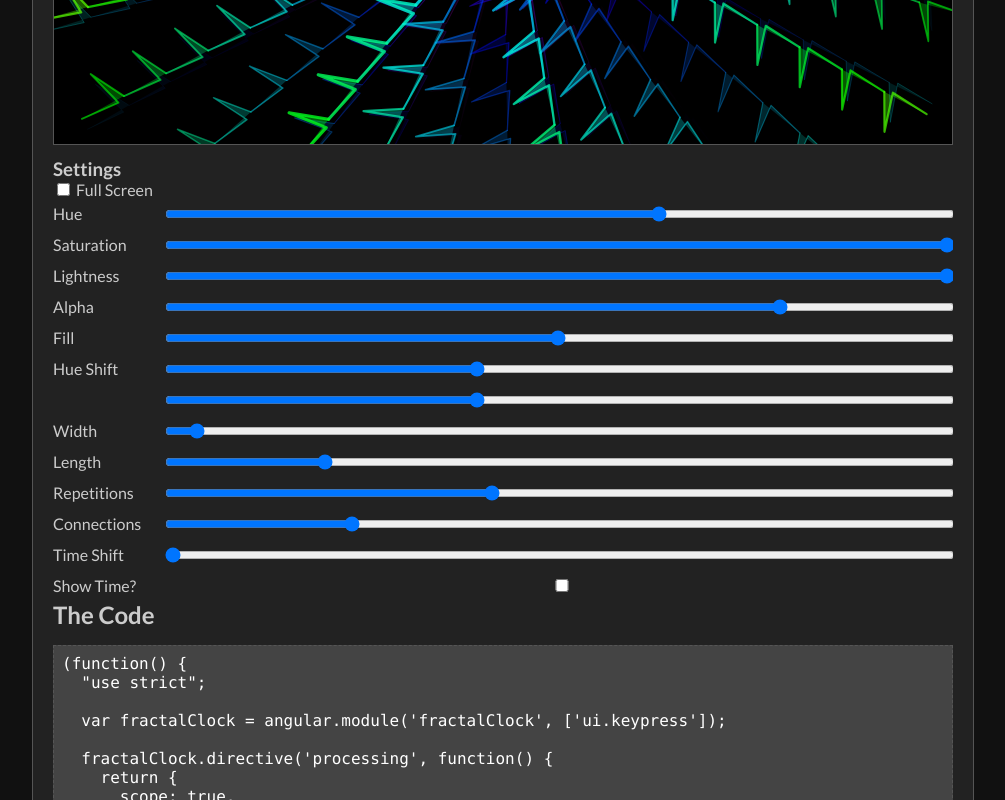
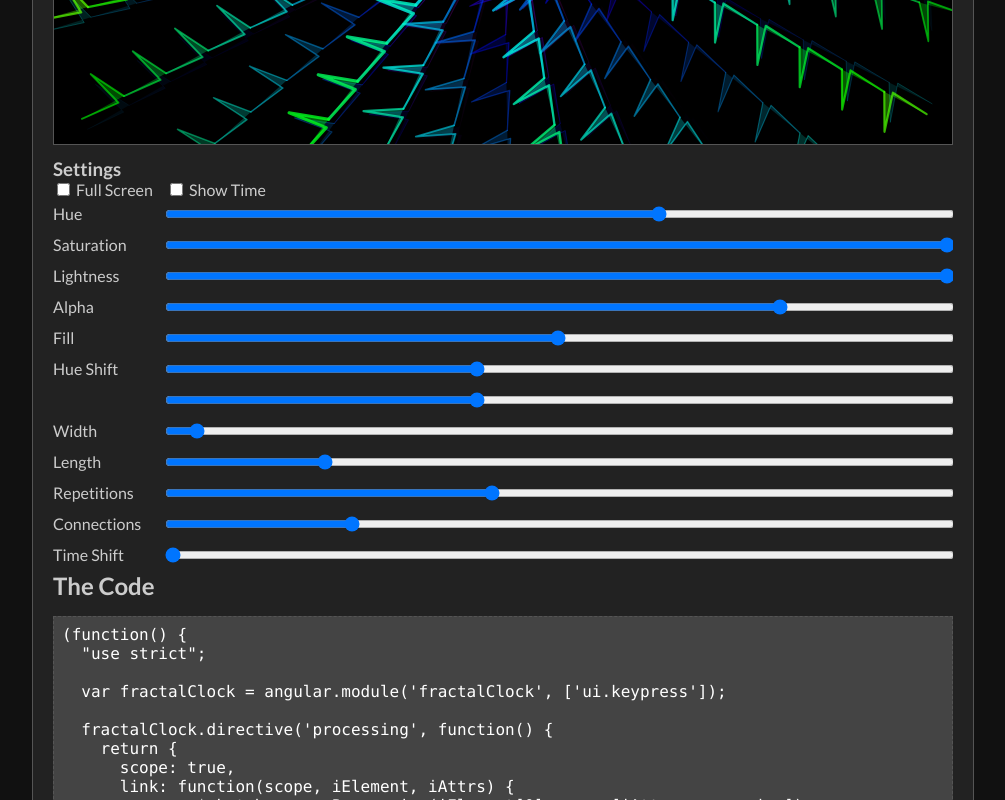
Before and after one commit to djvirgen/ng-fractal-clock, a website: page index.html in a window 1280 px wide. Shown: the part 444-1244 px from the top of the page, without its empty margins (137-1142 px from the left). Drawn offline with Linux system fonts and the light colour scheme; a script that the page names is missing.

Commit message:
Improve style for checkbox controls

```diff
--- a/css/style.css
+++ b/css/style.css
@@ -104,6 +104,11 @@ pre{
   height: 600px;
 }
 
+#controls label{
+  display: inline-block;
+  margin-right: 10px;
+}
+
 #demo{
   overflow: hidden;
 }
--- a/index.html
+++ b/index.html
@@ -17,7 +17,9 @@
       <canvas id="sketch" processing="sketch" processing-fullscreen="clock.fullscreen" focus="clock.fullscreen" ui-keydown="{ esc: 'clock.fullscreen = false' }"></canvas>
       <div id="controls">
         <h3>Settings</h3>
-        <input type="checkbox" ng-model="clock.fullscreen" /> Full Screen
+        <div>
+          <label><input type="checkbox" ng-model="clock.fullscreen" /> Full Screen</label>
+          <label><input type="checkbox" ng-model="clock.showTime" /> Show Time</label>
         <dl>
           <dt>Hue</dt>
           <dd><input type="range" ng-model="clock.color.hue" min="0" max="255" integer /></dd>
@@ -52,9 +54,6 @@
 
           <dt>Time Shift</dt>
           <dd><input type="range" ng-model="clock.timeShift" min="0" max="3600000" integer /></dd>
-
-          <dt>Show Time?</dt>
-          <dd><input type="checkbox" ng-model="clock.showTime" /></dd>
 
           <!--
           <dt>Speed</dt>
```
